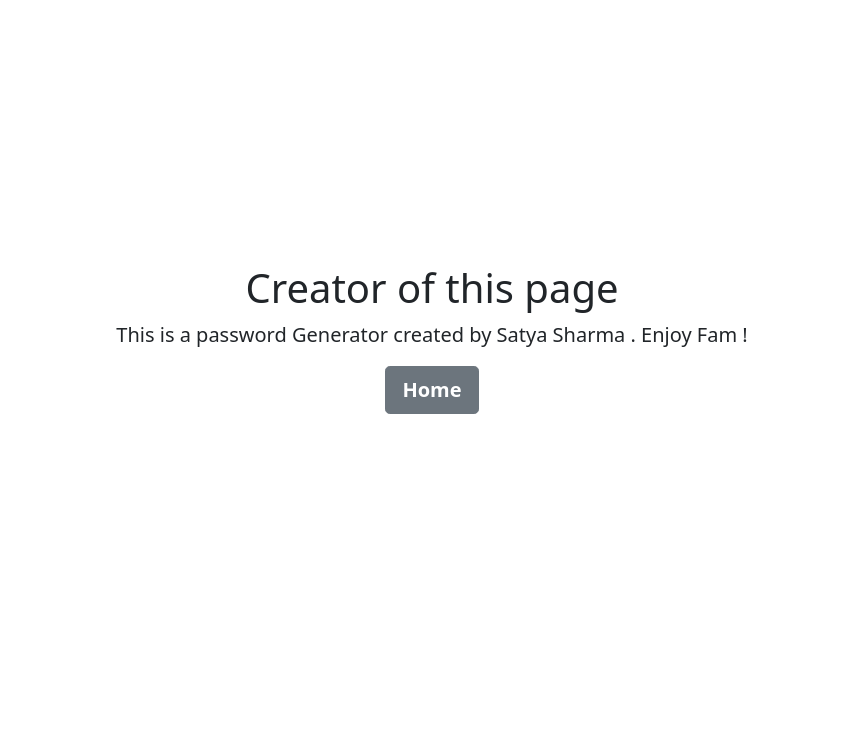
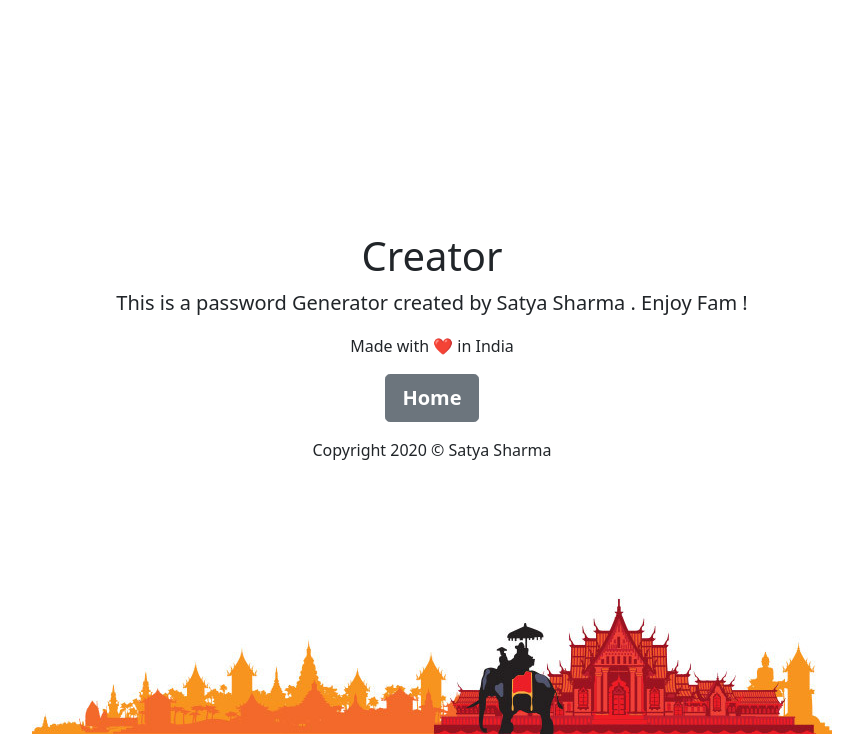
Before and after one commit to SatyaSharma73/Password-Generator-Django, a Django app: page /about/ in a window 1280 px wide. Shown: the part 50-800 px from the top of the page, without its empty margins (208-1071 px from the left). Run offline with Django 3.2, Linux system fonts and the light colour scheme.

Commit message:
Some More Styling

```diff
--- a/generator/templates/generator/about.html
+++ b/generator/templates/generator/about.html
@@ -1,5 +1,7 @@
 <link href="https://cdn.jsdelivr.net/npm/bootstrap@5.0.0-beta1/dist/css/bootstrap.min.css" rel="stylesheet" integrity="sha384-giJF6kkoqNQ00vy+HMDP7azOuL0xtbfIcaT9wjKHr8RbDVddVHyTfAAsrekwKmP1" crossorigin="anonymous">
-
+<head>
+ <meta charset='utf-8'>
+</head>
 
 
 <!DOCTYPE html>
@@ -24,17 +26,31 @@
 
         <main class="px-3">
             <div class="container text-center">
-          <h1>Creator of this page</h1>
+
+          <h1>Creator </h1>
           <p class="lead">This is a password Generator created by Satya Sharma . Enjoy Fam !</p>
           <p class="lead">
+          <p class="madewithlove">
+        Made with &#10084;&#65039; in India
+      </p>
             <a href="{% url 'home' %}" class="btn btn-lg btn-secondary fw-bold border-black bg-black">Home</a>
           </p>
         </div>
         </main>
 
+
+        <div class="container text-center">
+        <div id="copyright">
+		Copyright 2020 &copy; Satya Sharma
+		</div>
+        <p style=" position: absolute; bottom: 0; left: 0; width: 100%; Image-align: center;"><img src="/static/foot.jpg" alt="Image" height="146" width="800" ></p>
+
+        </div>
         <footer class="mt-auto text-white-50">
           <p>Cover template for <a href="https://getbootstrap.com/" class="text-white">Bootstrap</a>, by <a href="https://twitter.com/mdo" class="text-white">@mdo</a>.</p>
+
         </footer>
+
       </div>
 
 </body>
--- a/generator/templates/generator/password.html
+++ b/generator/templates/generator/password.html
@@ -38,6 +38,8 @@
         <a href="{% url 'home' %}" class="btn btn-secondary">Home</a>
         </div>
 
+    <h3><p style=" position: absolute; bottom: 0; left: 0; width: 100%; text-align: center;">Made with &#10084;&#65039; in India</p></h3>
+
     <!-- Optional JavaScript; choose one of the two! -->
 
     <!-- Option 1: Bootstrap Bundle with Popper -->
--- a/generator/views.py
+++ b/generator/views.py
@@ -13,7 +13,7 @@ def password(request):
         characters.extend(list('ABCDEFGHIJKLMNOPQRSTUVWXYZ'))
 
     if request.GET.get("SpecialCase"):
-        characters.extend(list('@#%$^*()!?><:;'))
+        characters.extend(list('@!<>&*# '))
 
     if request.GET.get("Numbers"):
         characters.extend(list('0123456789'))
--- a/passwordGenerator/urls.py
+++ b/passwordGenerator/urls.py
@@ -24,3 +24,5 @@ urlpatterns = [
 
 
 ]
+
+STATIC_URL = '/static/'
```
Also changed, not shown: generator/templates/generator/home.html (+13 -0 lines), generator/static/foot.jpg (added).
